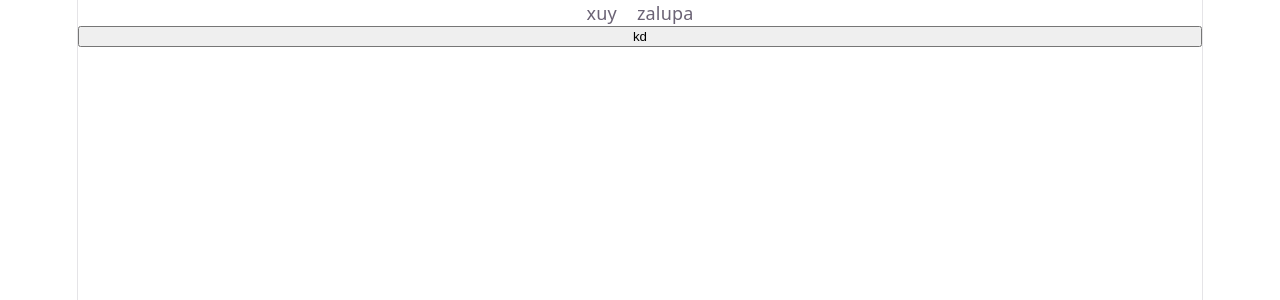
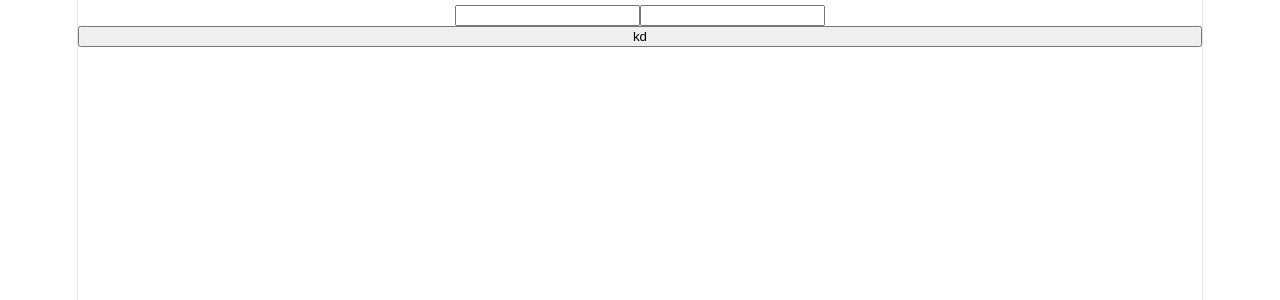
Before and after one commit to tilox337/Functional_Cards, a React (Vite) app: page / in a window 1280 px wide. Shown: the top 300 px of the page. Built offline with nearby package versions, Linux system fonts and the light colour scheme.

Commit message:
card creation logic skeleton

```diff
--- a/src/App.jsx
+++ b/src/App.jsx
@@ -1,30 +1,49 @@
 import { useState } from "react";
 import "./App.css";
 
-const createCard = (front = "", back = "") => ({
+const createCard = (front = frontSideText, back = backSideText) => ({
+  id: crypto.randomUUID(),
   frontSide: front,
   backSide: back,
 });
 
 function App() {
-  const [cards, setCards] = useState([createCard("xuy", "zalupa")]);
+  const [cards, setCards] = useState([]);
+  const [frontSideText, setFrontSideText] = useState("");
+  const [backSideText, setBackSideText] = useState("");
   //const [deck, setDeck] = useState({ name: "dasd" });
 
-  const addCard = (front, back) => {
+  const handleAddCard = (front, back) => {
     setCards([...cards, createCard(front, back)]);
   };
 
   return (
     <>
-      {cards.map((card, index) => (
-        <div className="card" key={index}>
+      <div>
+        <input
+          onChange={(e) => {
+            setFrontSideText(e.target.value);
+          }}
+          value={frontSideText}
+        ></input>
+        <input
+          onChange={(e) => {
+            setBackSideText(e.target.value);
+          }}
+          value={backSideText}
+        ></input>
+      </div>
+      {cards.map((card) => (
+        <div className="card" key={card.id}>
           <div>{card.frontSide}</div>
           <div>{card.backSide}</div>
         </div>
       ))}
       <button
         onClick={() => {
-          addCard("xuy", "zalupa");
+          handleAddCard(frontSideText, backSideText);
+          setFrontSideText("");
+          setBackSideText("");
         }}
       >
         kd
@@ -34,3 +53,5 @@ function App() {
 }
 
 export default App;
+
+//пара дней
```
